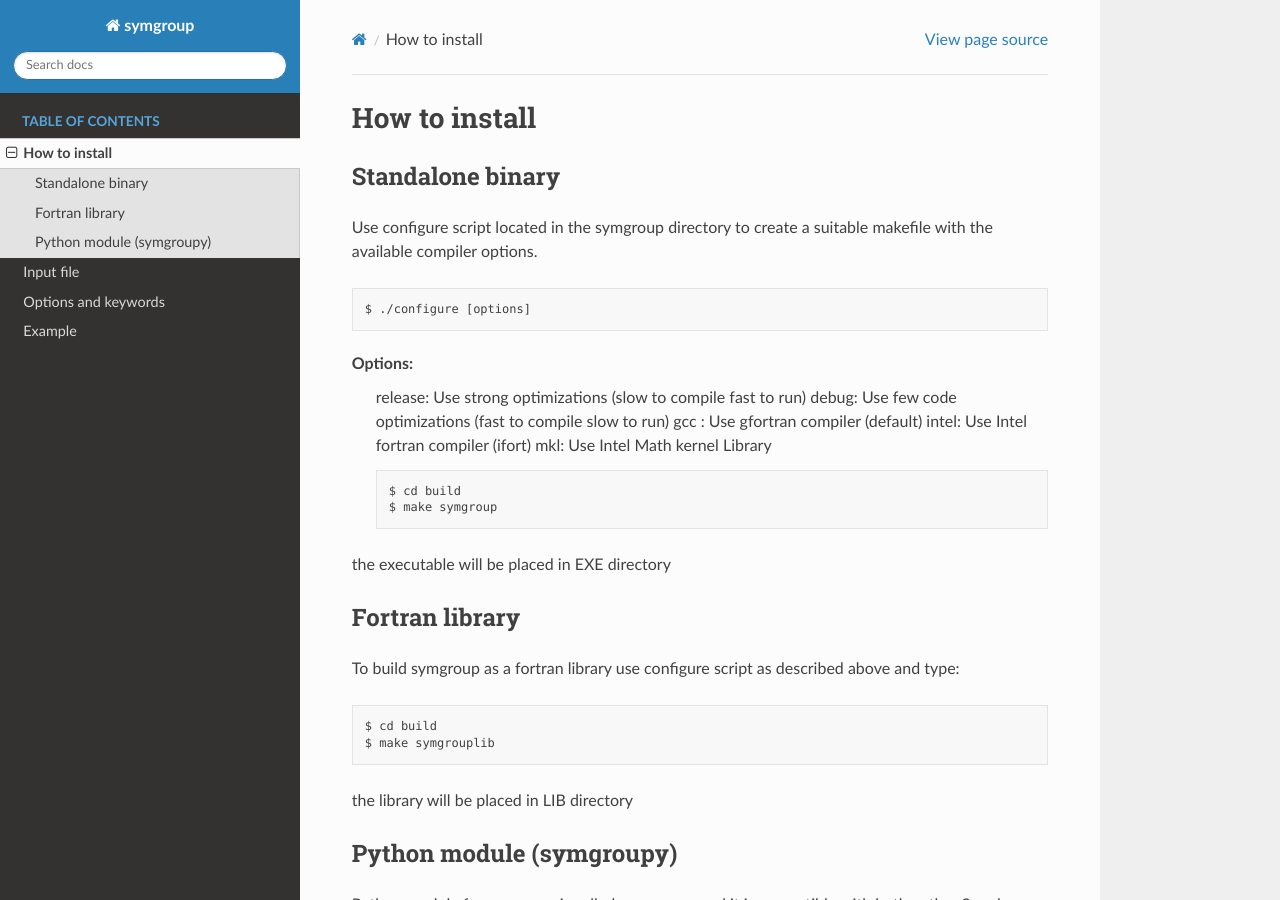
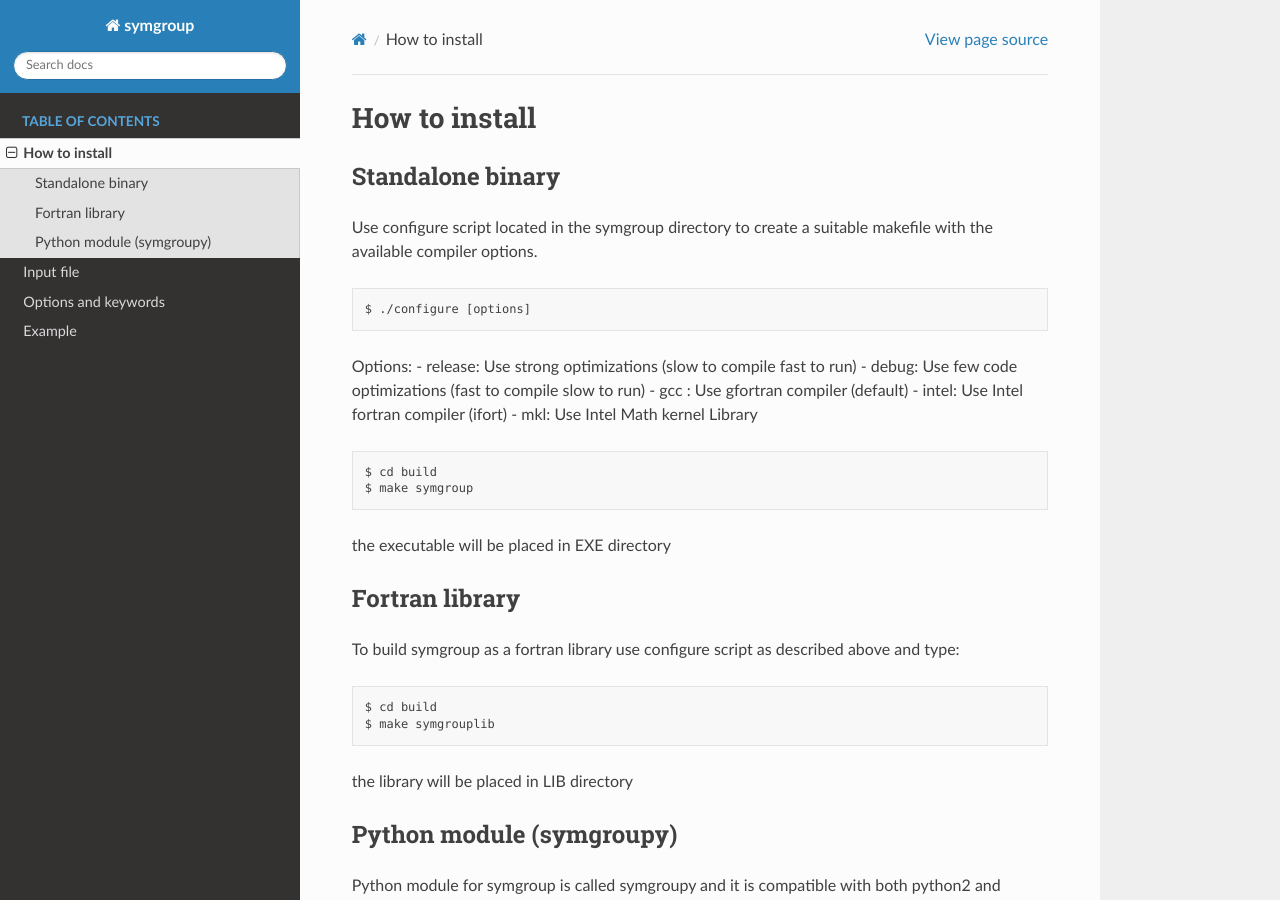
Before and after one commit to abelcarreras/symgroup, a Sphinx documentation site: the page built from docs/install.rst, in a window 1280 px wide and 900 px high. Built offline with Sphinx 7.4.7 and the Read the Docs theme 2.0.0, drawn with Linux system fonts in a browser that asks for light colours.

Commit message:
updated documentation

```diff
--- a/docs/install.rst
+++ b/docs/install.rst
@@ -9,11 +9,11 @@
    $ ./configure [options]
 
 Options:
-  release: Use strong optimizations (slow to compile fast to run)
-  debug: Use few code optimizations (fast to compile slow to run)
-  gcc : Use gfortran compiler (default)
-  intel: Use Intel fortran compiler (ifort)
-  mkl: Use Intel Math kernel Library ::
+- release: Use strong optimizations (slow to compile fast to run)
+- debug: Use few code optimizations (fast to compile slow to run)
+- gcc : Use gfortran compiler (default)
+- intel: Use Intel fortran compiler (ifort)
+- mkl: Use Intel Math kernel Library ::
 
    $ cd build
    $ make symgroup
```
